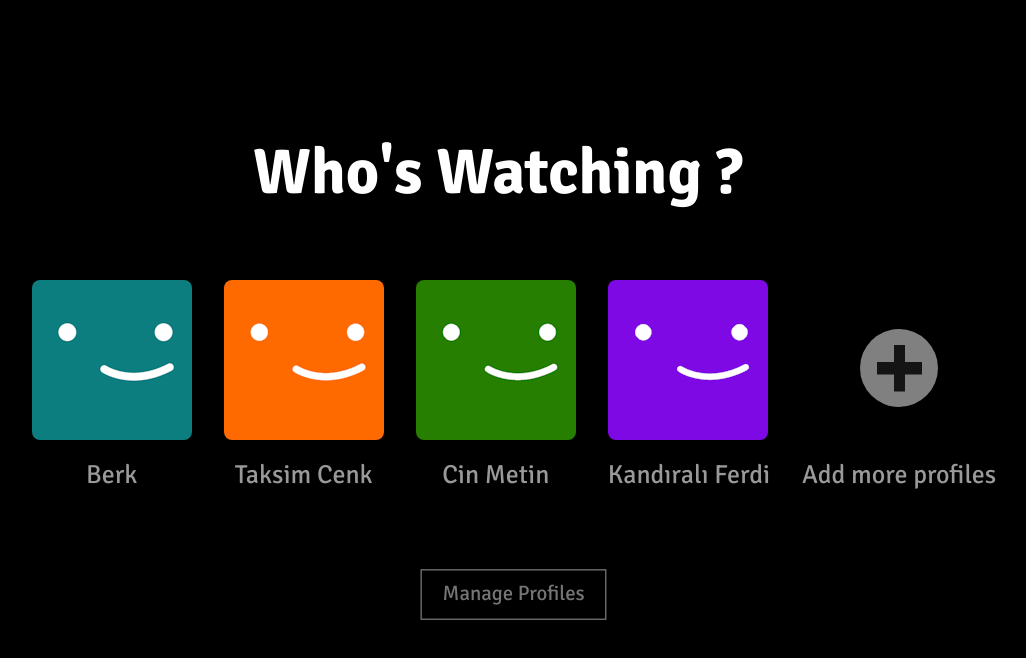
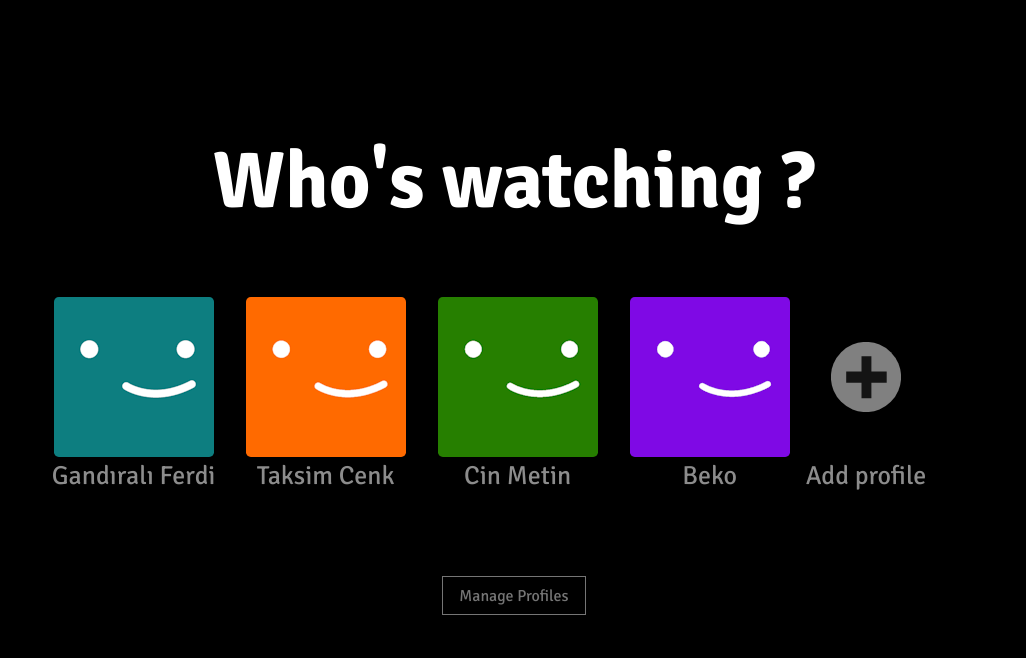
Before and after one commit to berk-karademir/witflix, a website built with Vite: page whos-watching.html in a window 1280 px wide. Shown: the whole page, without its empty margins (126-1152 px from the left). Built offline with nearby package versions, Linux system fonts and the light colour scheme.

Commit message:
11/10 daily progress
general fine adjustments

```diff
--- a/style.css
+++ b/style.css
@@ -48,7 +48,6 @@ body {
   background-color: var(--primary-red);
  }
  h1, h2 {
-  padding-left: 5rem;
   padding-bottom: 1.5rem;
   padding-top: 2rem;
  }
@@ -472,38 +471,39 @@ button {
 
 .users {
   display: flex;
-  justify-content: center;
+  margin-right: 4rem;
 }
 .user {
   text-align: center;
-  padding: 0 1rem;
 }
 
 .user img {
-  border-radius: 0.5rem;
-  margin-bottom: 1rem;
+  border-radius: 0.3rem;
+  margin: auto 1rem;
 }
 
 .users:has(span){
-  color: var(--typography-lightest-gray);
-  background-color: var();
+  color: var(--typography-light-gray);
 }
 
 .add-profile {
   display: flex;
   flex-direction: column;
   justify-content: space-between;
-  align-items: center;
-  padding: 0 1rem;
+  text-align: center;
 }
+
 .add-profile img {
-  margin:auto
+margin: auto;
+scale: 90%;
 }
+
 .user:hover{
   scale: 120%;
   transition: ease-in 150ms;
   color: var(--typography-white);
   }
+
   .add-profile:hover {
       color: var(--typography-white);
   }
--- a/whos-watching.html
+++ b/whos-watching.html
@@ -4,7 +4,7 @@
     <meta charset="UTF-8" />
     <link rel="icon" type="image/svg+xml" href="/vite.svg" />
     <meta name="viewport" content="width=device-width, initial-scale=1.0" />
-    <title>WitFlix's Design System</title>
+    <title>Who's watching?</title>
     <link rel="stylesheet" href="reset.css">
     <link rel="stylesheet" href="style.css">
     <link rel="preconnect" href="https://fonts.googleapis.com">
@@ -13,11 +13,11 @@
   </head>
   <body>
     <section class="who-is-watching">
-        <h1 style="background:none; font-size: 4rem; margin-bottom: 3rem; margin-right: 7rem;">Who's Watching ?</h1>
+        <h1 style="background:none; font-size: 5rem; margin-bottom: 3rem;">Who's watching ?</h1>
         <div class="users">
             <div class="user">
                 <img src="whos-watching\avatar-1.png">
-                <span>Berk</span>
+                <span>Gandıralı Ferdi</span>
             </div>
 
             <div class="user">
@@ -30,15 +30,15 @@
                 <span>Cin Metin</span>
             </div>
 
-            <div class="user">
+            <div class="user" >
                 <img src="whos-watching\avatar-4.png">
-                <span>Kandıralı Ferdi</span>
+                <span>Beko</span>
             </div>
             <div class="add-profile">
                 <img src="public\whos-watching\CirclePlus.svg">
-                <span>Add more profiles</span>
+                <span>Add profile</span>
             </div>
     </div>
-        <button class="exceptional-button" style="margin: 5rem 0; scale: 130%;"> Manage Profiles</button>
+        <button class="exceptional-button" style="margin: 5rem 0;"> Manage Profiles</button>
     </section>
   </body>
```
Also changed, not shown: home-page.html (added, +13 -0 lines), index.html (+2 -0 lines).
